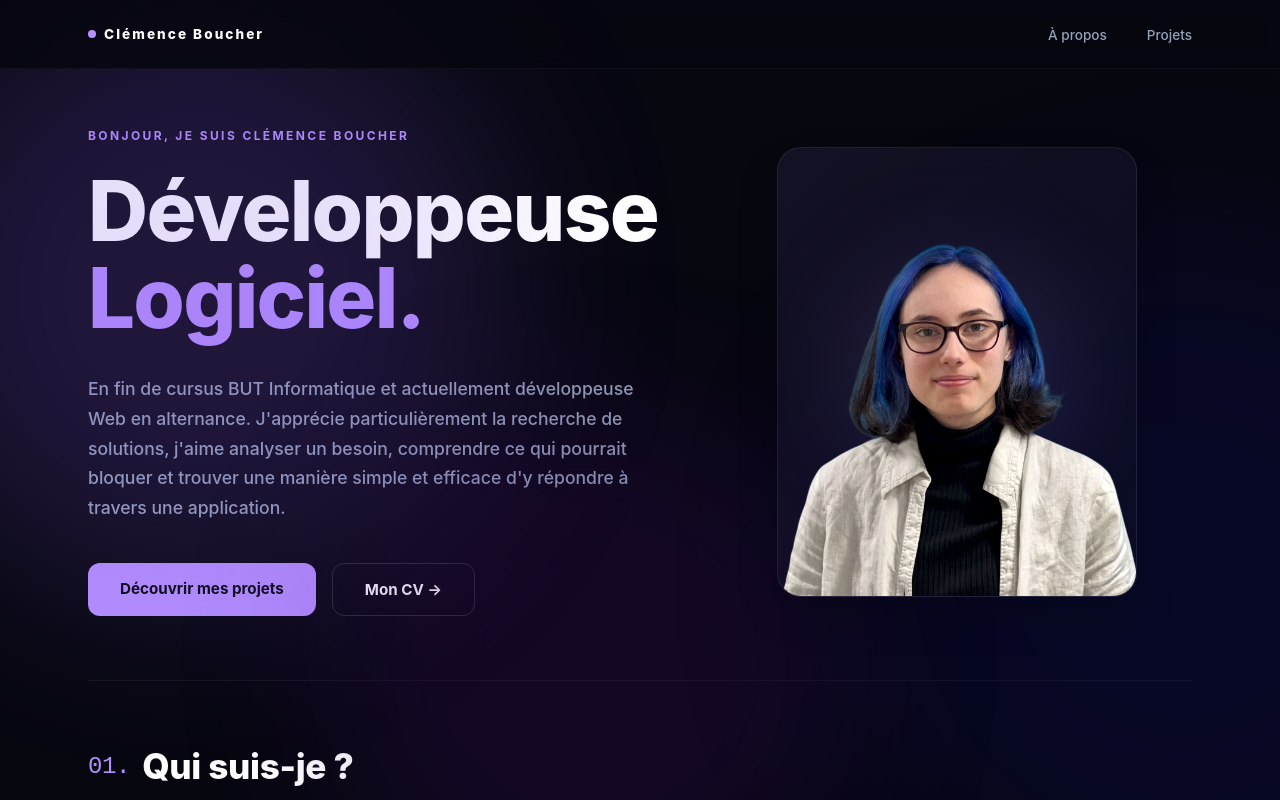
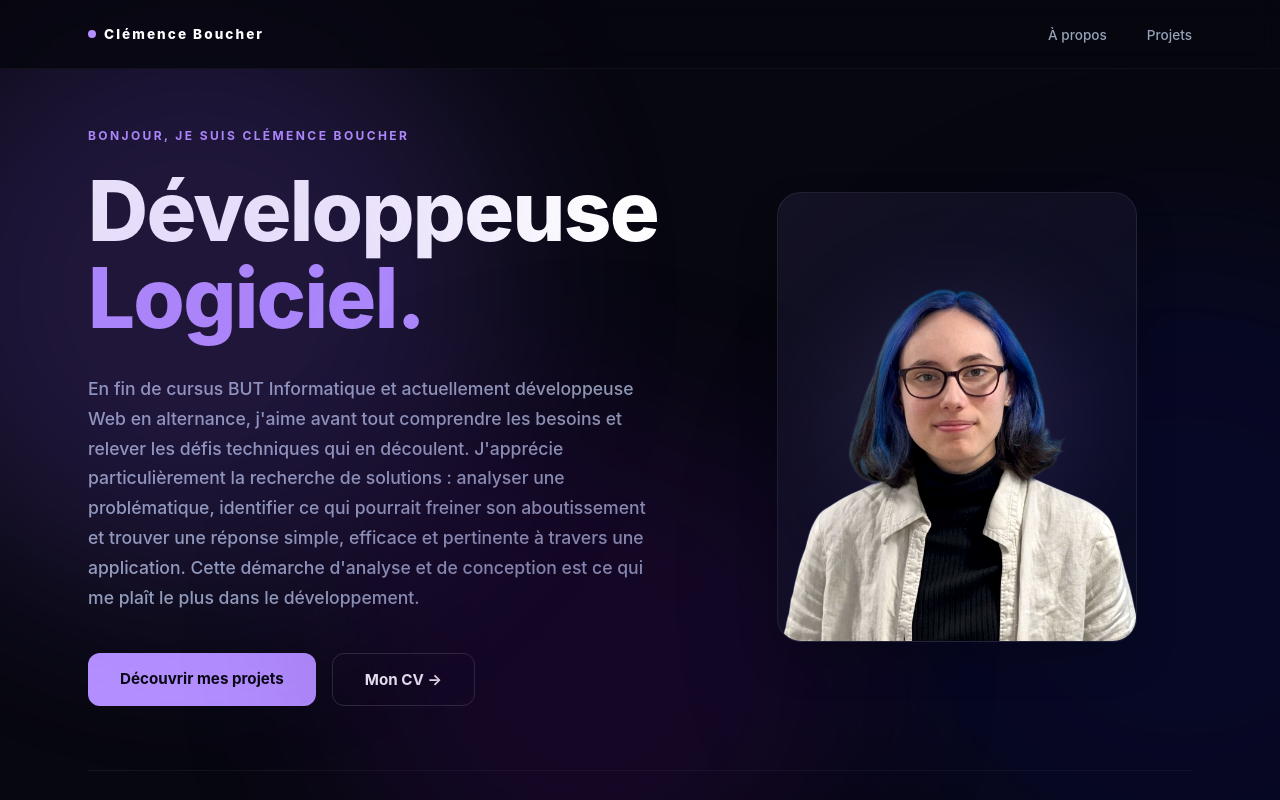
Before and after one commit to Clemence-Br/PortFolio, a Vue app in the folder portfolio/: page / in a window 1280 px wide. Shown: the top 800 px of the page. Built offline with nearby package versions, Linux system fonts and the light colour scheme.

Commit message:
misc: update intro text

```diff
--- a/portfolio/src/components/IntroSection.vue
+++ b/portfolio/src/components/IntroSection.vue
@@ -13,9 +13,13 @@ import CV from "../assets/CV_Clemence_Boucher.pdf";
       </h1>
       <p class="intro-desc">
         En fin de cursus BUT Informatique et actuellement développeuse Web en
-        alternance. J'apprécie particulièrement la recherche de solutions,
-        j'aime analyser un besoin, comprendre ce qui pourrait bloquer et trouver
-        une manière simple et efficace d'y répondre à travers une application.
+        alternance, j'aime avant tout comprendre les besoins et relever les
+        défis techniques qui en découlent. J'apprécie particulièrement la
+        recherche de solutions : analyser une problématique, identifier ce qui
+        pourrait freiner son aboutissement et trouver une réponse simple,
+        efficace et pertinente à travers une application. Cette démarche
+        d'analyse et de conception est ce qui me plaît le plus dans le
+        développement.
       </p>
       <div class="cta-group">
         <a href="#projects" class="cta-button">Découvrir mes projets</a>
```
